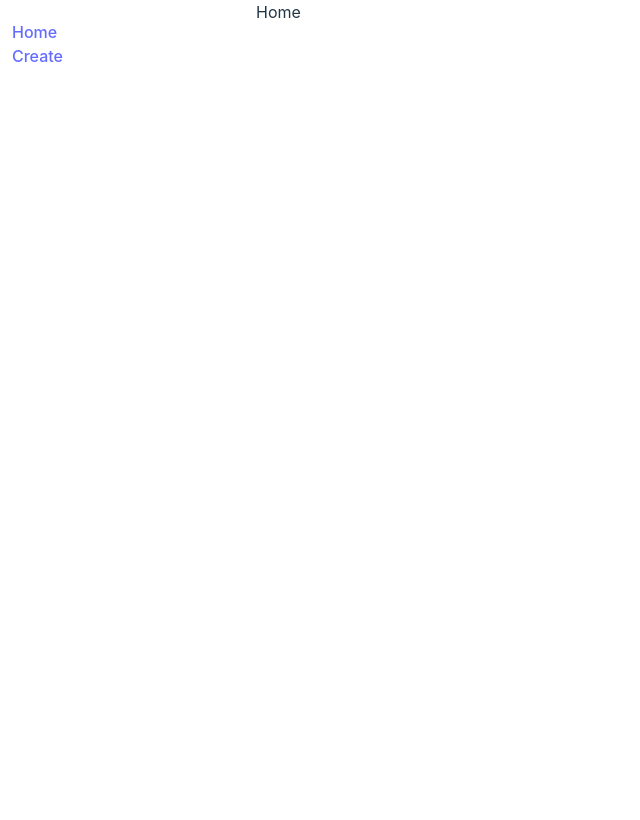
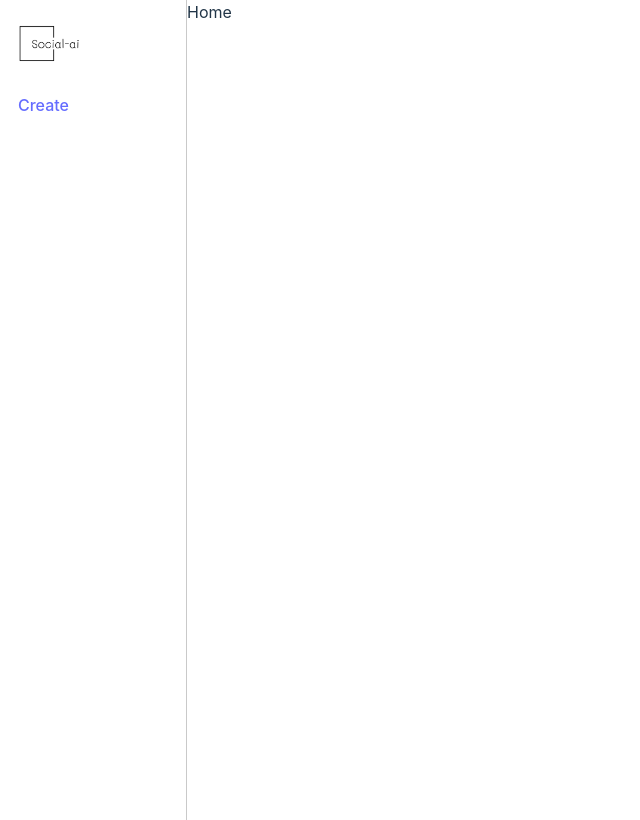
Before and after one commit to illuminATI98/Social-AI, a React (Vite) app in the folder client/: page / in a window 1280 px wide. Shown: the whole page, without its empty margins (0-640 px from the left). Built offline with nearby package versions, Linux system fonts and the light colour scheme.

Commit message:
Add logo to navbar

```diff
--- a/client/src/components/Navbar/Navbar.css
+++ b/client/src/components/Navbar/Navbar.css
@@ -2,8 +2,22 @@
   display: flex;
   flex-direction: column;
   height: 100vh;
-  width: 244px;
-  padding-left: 12px;
+  width: 150px;
+  padding-left: 18px;
+  padding-right: 18px;
   padding-top: 20px;
   align-items: flex-start;
+  border-right-style: solid;
+  border-width: 1px;
+  border-color: rgb(201, 201, 201);
 }
+.navbar-logo{
+  display: flex;
+  justify-content: center;
+  align-items: center;
+  width: 100%;
+  padding-bottom: 20px;
+}
+img{
+  max-width: 50%;
+}
--- a/client/src/components/Navbar/Navbar.jsx
+++ b/client/src/components/Navbar/Navbar.jsx
@@ -1,13 +1,14 @@
 import React from 'react'
-import { BrowserRouter, Link } from 'react-router-dom';
+import { Link } from 'react-router-dom';
 import "./Navbar.css";
+import Logo from "../../assets/logo.png";
 
 const Navbar = () => {
   return (
     <div className='navbar'>
       <div className='navbar-logo'>
         <Link to="/">
-          Home
+          <img src={Logo} alt="Logo" />
         </Link>
       </div>
       <div className='navbar-create'>
```
